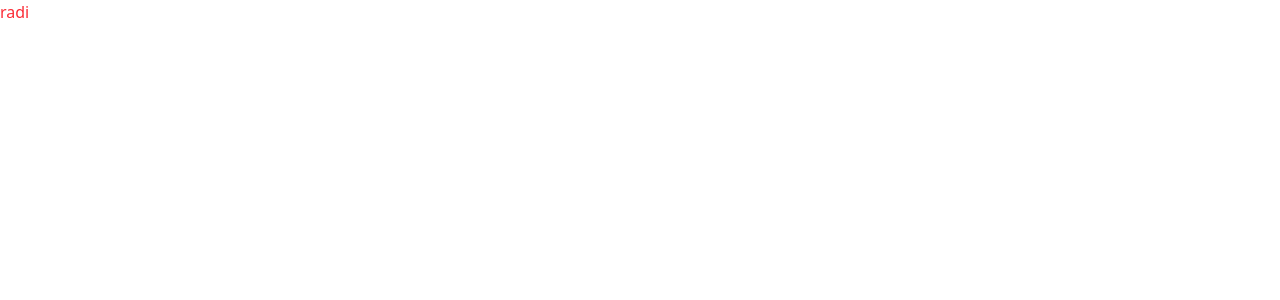
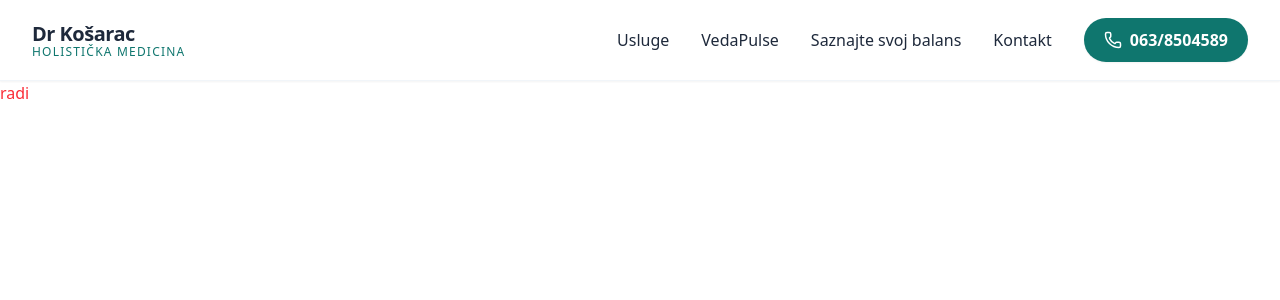
Before and after one commit to Djapedjape123/doktorka, a Next.js app: page / in a window 1280 px wide. Shown: the top 300 px of the page. Built offline with nearby package versions, Linux system fonts and the light colour scheme.

Commit message:
first navbar/start procejt

```diff
--- a/app/layout.tsx
+++ b/app/layout.tsx
@@ -1,6 +1,7 @@
 import type { Metadata } from "next";
 import { Geist, Geist_Mono } from "next/font/google";
 import "./globals.css";
+import Navbar from "@/components/Navbar";
 
 const geistSans = Geist({
   variable: "--font-geist-sans",
@@ -13,7 +14,7 @@ const geistMono = Geist_Mono({
 });
 
 export const metadata: Metadata = {
-  title: "Dr Košarac | Holistička Stomatologija & Akupunktura Novi Sad",
+  title: "Dr Košarac | Akupunktura Novi Sad",
   description: "Spoj savremene stomatologije i tradicionalne kineske medicine u Novom Sadu. VedaPulse dijagnostika, akupunktura, ventuze i estetski tretmani lica.",
 };
 
@@ -25,9 +26,11 @@ export default function RootLayout({
   return (
     <html lang="sr">
       <body className={`${geistSans.variable} ${geistMono.variable} antialiased bg-white text-medical-dark`}>
-        {/* Ovde će ići <Navbar /> */}
+
+        <Navbar />
         <main>{children}</main>
-        {/* Ovde će ići <Footer /> */}
+
+
       </body>
     </html>
   );
--- /dev/null
+++ b/components/Navbar.tsx
@@ -0,0 +1,107 @@
+"use client";
+
+import { useState } from "react";
+import Link from "next/link";
+import { Phone, Menu, X } from "lucide-react";
+
+export default function Navbar() {
+  const [isOpen, setIsOpen] = useState(false);
+
+  return (
+    <nav className="sticky top-0 z-50 bg-white/90 backdrop-blur-md border-b border-slate-100 shadow-xs">
+      <div className="max-w-7xl mx-auto px-4 sm:px-6 lg:px-8">
+        <div className="flex justify-between h-20 items-center">
+
+          {/* LOGO SEKCIJA */}
+          <Link href="/" className="flex flex-col">
+            <span className="text-xl font-bold tracking-tight text-medical-dark">
+              Dr Košarac
+            </span>
+            <span className="text-xs font-medium uppercase tracking-widest text-holistic-green -mt-1">
+              Holistička Medicina
+            </span>
+          </Link>
+
+          {/* DESKTOP NAVIGACIJA */}
+          <div className="hidden md:flex items-center space-x-8 font-medium">
+            <Link href="#usluge" className="hover:text-holistic-green transition-colors">
+              Usluge
+            </Link>
+            <Link href="#veda-pulse" className="hover:text-holistic-green transition-colors">
+              VedaPulse
+            </Link>
+            <Link href="#kviz" className="hover:text-holistic-green transition-colors">
+              Saznajte svoj balans
+            </Link>
+            <Link href="#kontakt" className="hover:text-holistic-green transition-colors">
+              Kontakt
+            </Link>
+
+            {/* Brzi poziv dugme */}
+            <a
+              href="tel:0638504589"
+              className="inline-flex items-center gap-2 bg-holistic-green text-white px-5 py-2.5 rounded-full hover:bg-teal-800 transition-all font-semibold shadow-xs"
+            >
+              <Phone size={18} />
+              <span>063/8504589</span>
+            </a>
+          </div>
+
+          {/* HAMBURGER DUGME (MOBILNI) */}
+          <div className="md:hidden flex items-center">
+            <button
+              onClick={() => setIsOpen(!isOpen)}
+              className="text-medical-dark p-2 focus:outline-hidden"
+              aria-label="Glavni meni"
+            >
+              {isOpen ? <X size={24} /> : <Menu size={24} />}
+            </button>
+          </div>
+        </div>
+      </div>
+
+      {/* MOBILNI MENI */}
+      {isOpen && (
+        <div className="md:hidden bg-white border-b border-slate-100 px-4 pt-2 pb-6 space-y-4 font-medium shadow-lg animate-fadeIn">
+          <Link
+            href="#usluge"
+            onClick={() => setIsOpen(false)}
+            className="block px-3 py-2 rounded-md hover:bg-holistic-light hover:text-holistic-green transition-colors"
+          >
+            Usluge
+          </Link>
+          <Link
+            href="#veda-pulse"
+            onClick={() => setIsOpen(false)}
+            className="block px-3 py-2 rounded-md hover:bg-holistic-light hover:text-holistic-green transition-colors"
+          >
+            VedaPulse
+          </Link>
+          <Link
+            href="#kviz"
+            onClick={() => setIsOpen(false)}
+            className="block px-3 py-2 rounded-md hover:bg-holistic-light hover:text-holistic-green transition-colors"
+          >
+            Saznajte svoj balans
+          </Link>
+          <Link
+            href="#kontakt"
+            onClick={() => setIsOpen(false)}
+            className="block px-3 py-2 rounded-md hover:bg-holistic-light hover:text-holistic-green transition-colors"
+          >
+            Kontakt
+          </Link>
+
+          {/* Mobilno dugme za poziv */}
+          <a
+            href="tel:0638504589"
+            className="flex items-center justify-center gap-2 bg-holistic-green text-white px-4 py-3 rounded-xl hover:bg-teal-800 transition-all font-semibold text-center w-full shadow-xs"
+          >
+            <Phone size={18} />
+            <span>Pozovite: 063/8504589</span>
+          </a>
+        </div>
+      )}
+    </nav>
+  );
+}
--- a/package.json
+++ b/package.json
@@ -9,6 +9,7 @@
     "lint": "eslint"
   },
   "dependencies": {
+    "lucide-react": "^1.21.0",
     "next": "16.2.9",
     "react": "19.2.4",
     "react-dom": "19.2.4"
```
Also changed, not shown: 1 other file (tests, documents, lock files or other folders).
